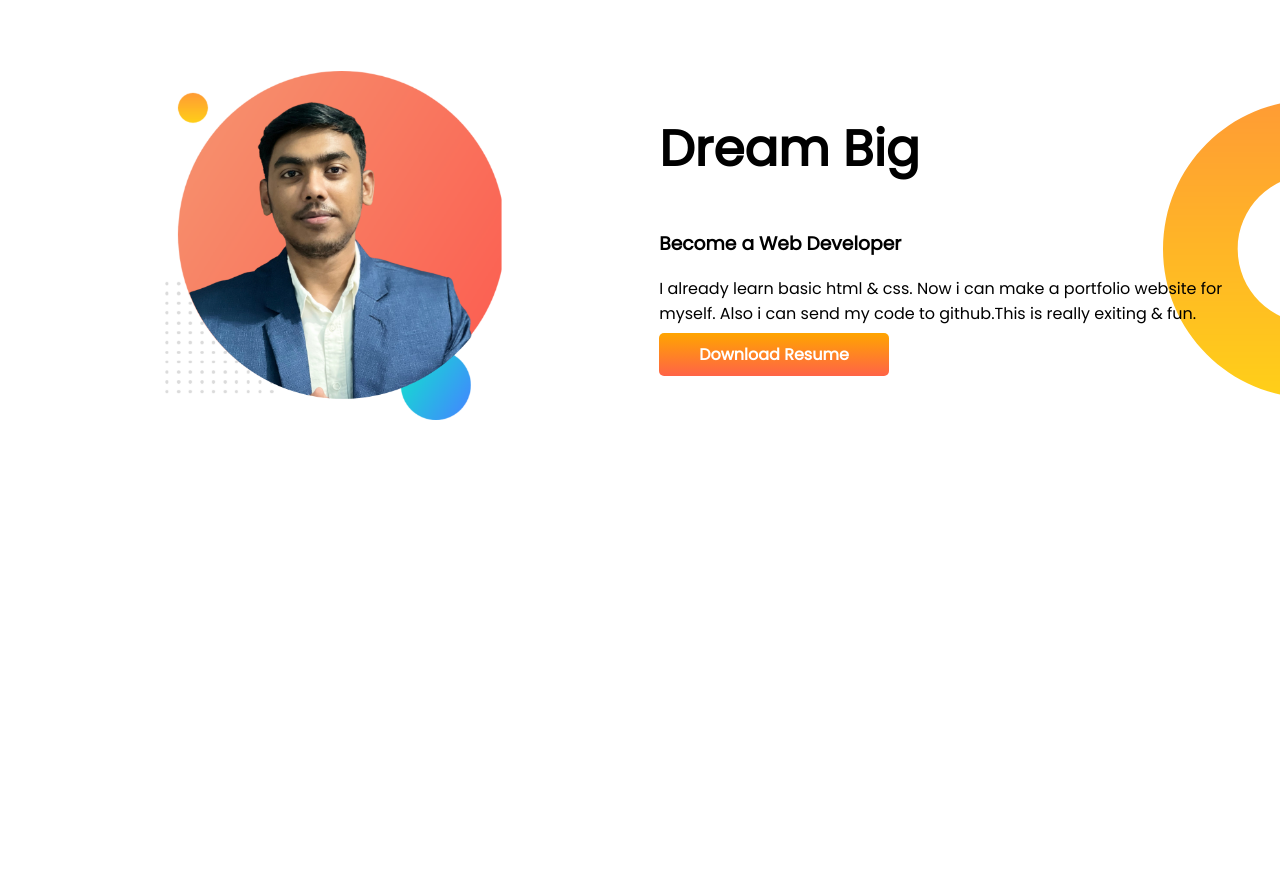
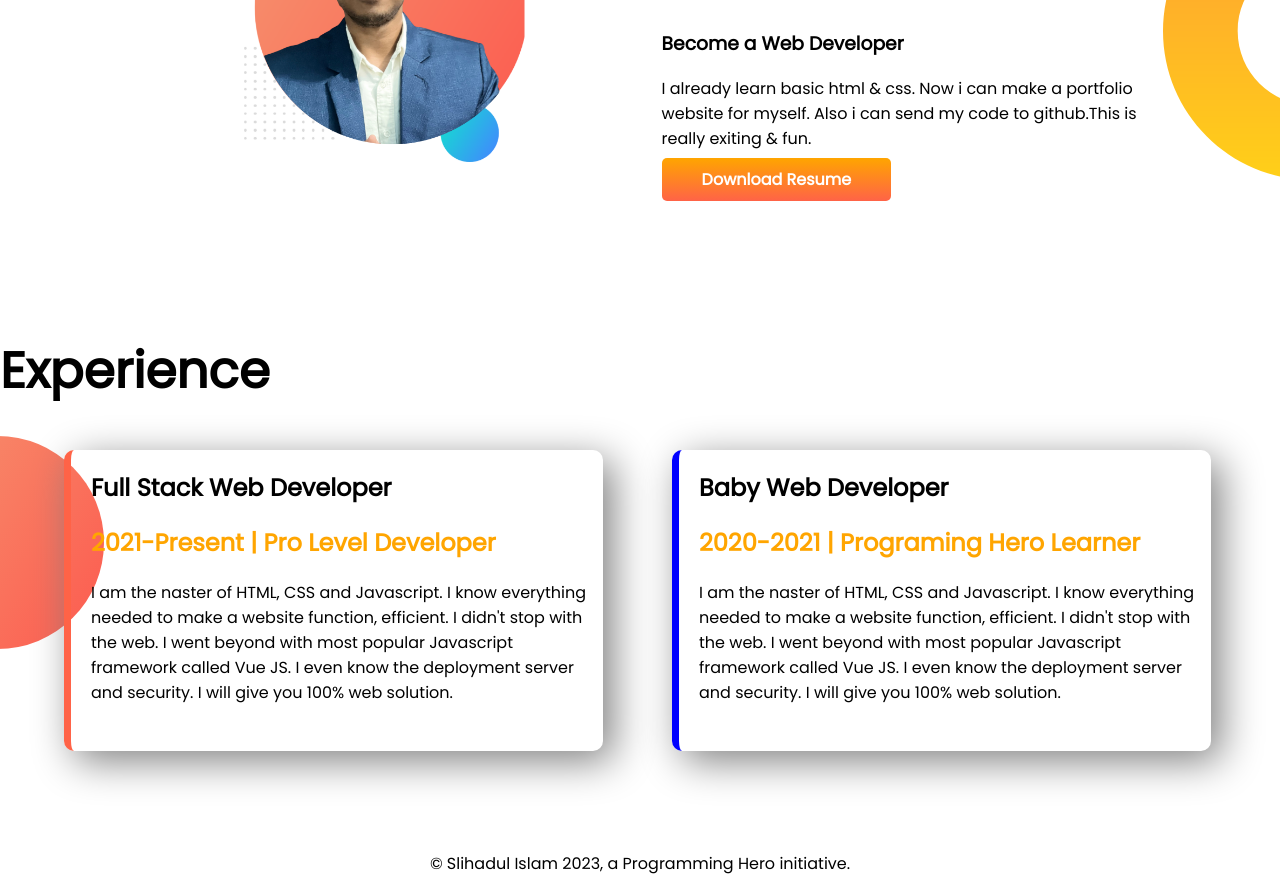
Before and after one commit to UfoundSihadul/developer-portfolio, a plain HTML site: page index.html in a window 1280 px wide. Shown: the part 720-1596 px from the top of the page. Before the commit the page ends 1147 px from the top, so only its background shows below. Drawn offline with Linux system fonts and the light colour scheme.

Commit message:
portfolio-site-ready

```diff
--- a/index.html
+++ b/index.html
@@ -15,12 +15,12 @@
 </head>
 
 <body>
-    <section class="background-top">
+    <section class="background-top flexible-container">
         <div class="half-width">
             <h1>Welcome to</h1>
             <h1><span class="orange">Sihadul Islam's</span> World</h1>
             <p>Myself Sihadul Islam. I'm Curentlly learning Web Development with Programming Hero. My future plan is to become a senior Web Developer. That's why i am doing Programming Hero course.</p>
-            <a class="link-button" href="https://www.linkedin.com/in/sihadul-islam-9a0049229/" target="_blank">HIRE ME</a>
+            <a class="link-button" href="https://www.linkedin.com/in/sihadul-islam-9a0049229/" target="_blank">Hire Me</a>
         </div>
 
         <div class="half-width">
@@ -28,7 +28,7 @@
         </div>
     </section>
 
-    <section class="dream-big">
+    <section class="dream-big flexible-container">
 
         <div class="half-width">
             <img src="ufound_sihadul-2.png" alt="">
@@ -43,10 +43,35 @@
 
     </section>
 
+    <section class="experience">
+
+      <h1>Experience</h1>
+
+      <div class="flexible-container">
+        <div class="box" id="full-stack">
+            <h2>Full Stack Web Developer</h2>
+            <h2><span class="orange">2021-Present | Pro Level Developer</span></h2>
+            <p>I am the naster of HTML, CSS and Javascript. I know everything needed to make a website function, efficient. I didn't stop with the web. I went beyond with most popular Javascript framework called Vue JS. I even know the deployment server and security. I will give you 100% web solution. </p>
+    </div>
+
+
+    <div class="box" id="baby-developer">
+        <h2>Baby Web Developer</h3>
+        <h2><span class="orange">2020-2021 | Programing Hero Learner</span></h2>
+        <p>I am the naster of HTML, CSS and Javascript. I know everything needed to make a website function, efficient. I didn't stop with the web. I went beyond with most popular Javascript framework called Vue JS. I even know the deployment server and security. I will give you 100% web solution.</p>
+                </div>
+      </div>
+
+    </section>
+
 
 
 
 
 </body>
 
+ <footer>
+    © Slihadul Islam 2023, a Programming Hero initiative.
+ </footer>
+
 </html>
--- a/style.css
+++ b/style.css
@@ -11,14 +11,14 @@ h1 {
     color: orange;
 }
 
-section {
+.flexible-container {
     display: flex;
 
 }
 
 .half-width{
     width: 50%;
-    padding-left: 1.5%;
+    padding-left: 2%;
 
 }
 .half-width img{
@@ -35,10 +35,35 @@ section {
 .background-top {
     background-image: url(images/top-banner.png);
     background-repeat: no-repeat;
-    padding-bottom: 400px;
+    padding-bottom: 100px;
 }
 .dream-big{
     background-image: url(images/dream-bg.png);
     background-repeat: no-repeat;
     background-position: right;
+    padding: 100px;
 }
+.box{
+    width: 40%;
+    margin-left: 5%;
+    margin-right: 5px;
+    padding-left: 20px;
+    padding-bottom: 30px;
+    border-radius: 10px;
+    box-shadow: 10px 10px 40px grey;
+}
+.experience {
+    background-image: url(images/exp-bg.png);
+    background-repeat: no-repeat;
+    background-position: left;
+}
+#full-stack {
+    border-left: 7px solid tomato;
+}
+#baby-developer {
+    border-left: 7px solid blue;
+}
+footer{
+    text-align: center;
+    padding-top: 100px;
+}
```
